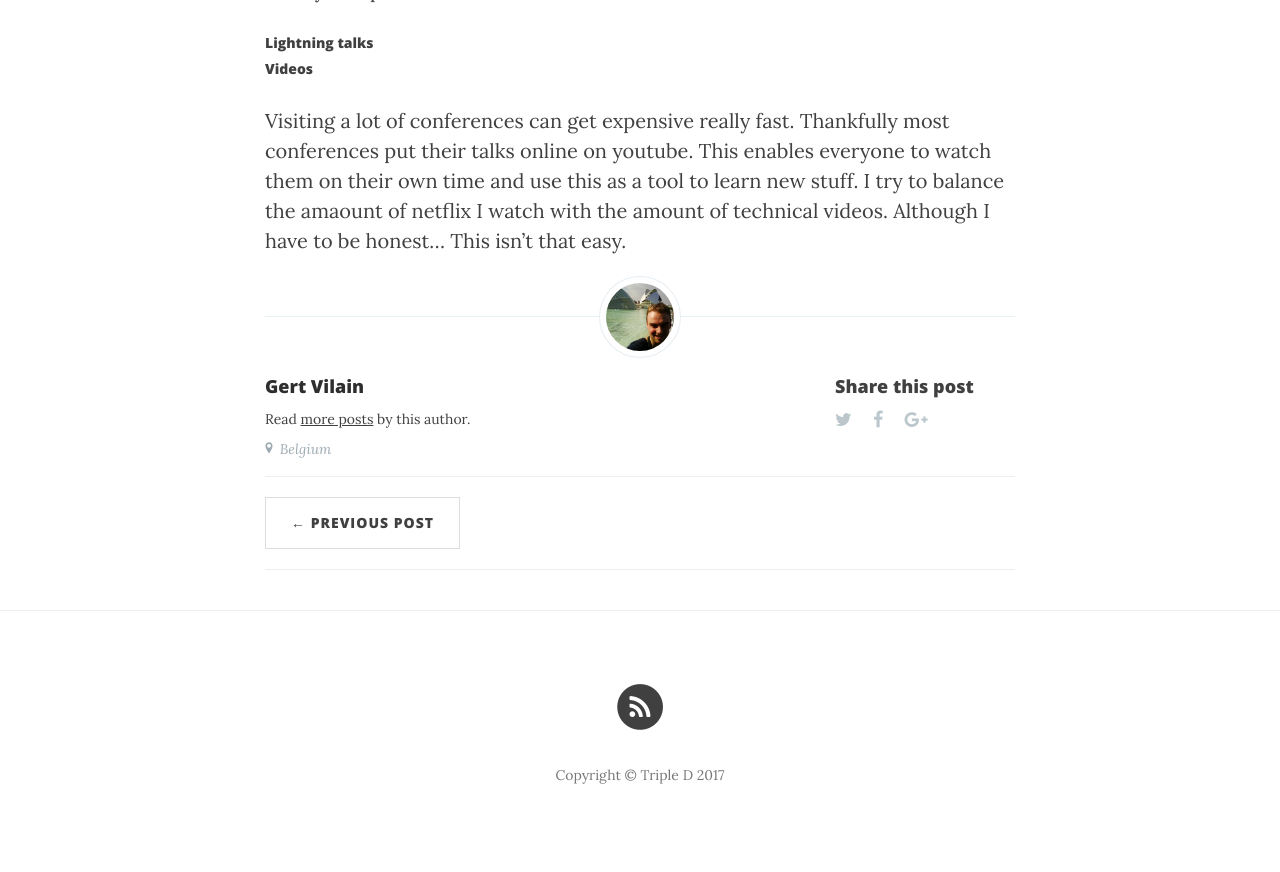
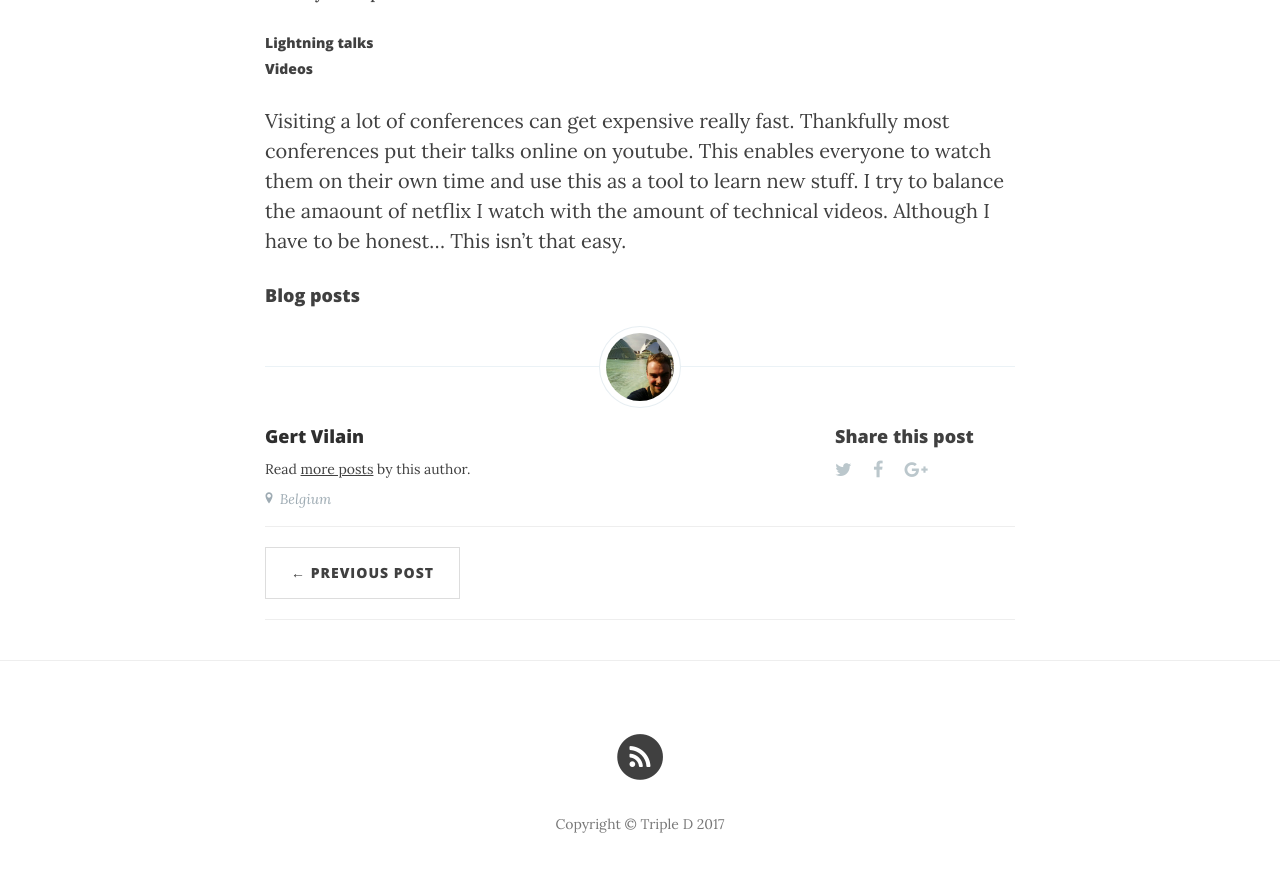
Before and after one commit to tripledio/tripledio.github.io, a Jekyll site: the page built from _posts/2017-10-14-Deliberate-Practice.md, in a window 1280 px wide and 900 px high, scrolled down 1378 px. Shown: the top 872 px of the window. Built offline with Jekyll 4.4.1, drawn with Linux system fonts in a browser that asks for light colours; nearby versions of some CDN libraries; before the commit the page ends 2229 px from its top, so only the background shows below that.

Commit message:
Add blogpos

```diff
--- a/_posts/2017-10-14-Deliberate-Practice.md
+++ b/_posts/2017-10-14-Deliberate-Practice.md
@@ -39,3 +39,4 @@ it's hard to know where to start.
 Visiting a lot of conferences can get expensive really fast. Thankfully most conferences put their talks online on youtube.
 This enables everyone to watch them on their own time and use this as a tool to learn new stuff. I try to balance the amaount of netflix
 I watch with the amount of technical videos. Although I have to be honest... This isn't that easy.
+#### Blog posts
```
